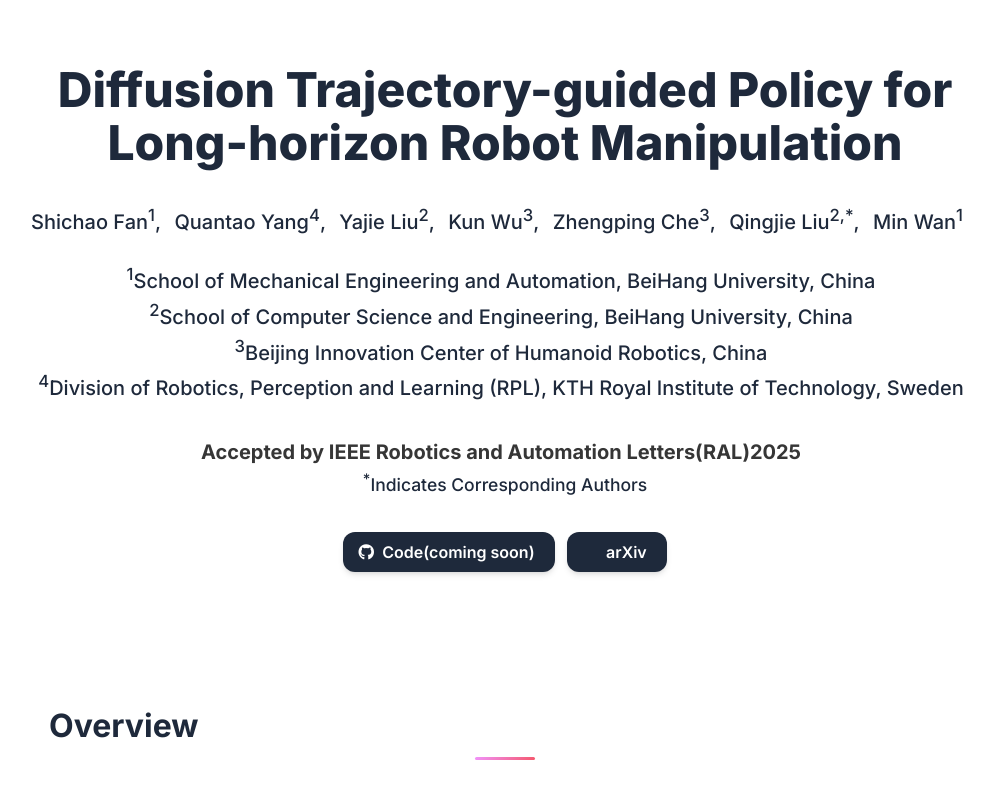
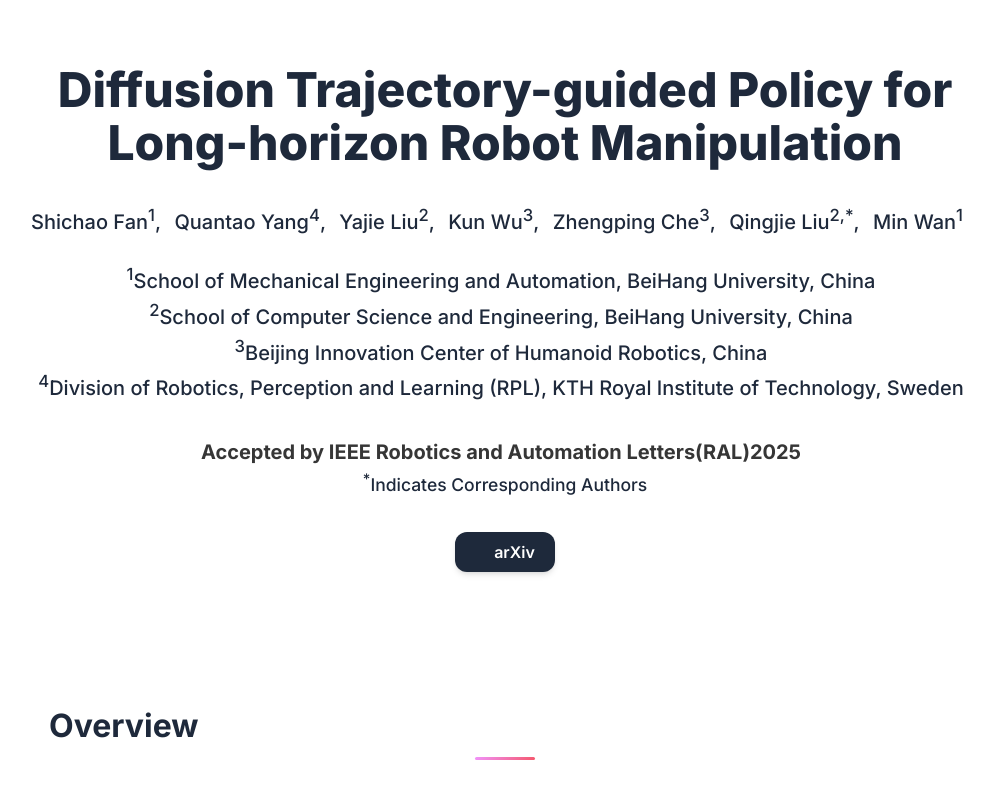
Before and after one commit to diffusion-trajectory-guided-policy/diffusion-trajectory-guided-policy.github.io, a plain HTML site: page index.html in a window 1280 px wide. Shown: the top 789 px of the page, without its empty margins (135-1129 px from the left). Drawn offline with nearby package versions, Linux system fonts and the light colour scheme; some icons are missing.

Commit message:
Update index.html

```diff
--- a/index.html
+++ b/index.html
@@ -221,7 +221,7 @@
                   </div>
 
                   <!-- TODO: Replace with your GitHub repository URL -->
-                  <span class="link-block">
+                  <!-- <span class="link-block">
                     <a href="https://github.com/YOUR REPO HERE" target="_blank"
                     class="external-link button is-normal is-rounded is-dark">
                     <span class="icon">
@@ -229,7 +229,7 @@
                     </span>
                     <span>Code(coming soon)</span>
                   </a>
-                </span>
+                </span> -->
 
                 <!-- TODO: Update with your arXiv paper ID -->
                 <span class="link-block">
```
